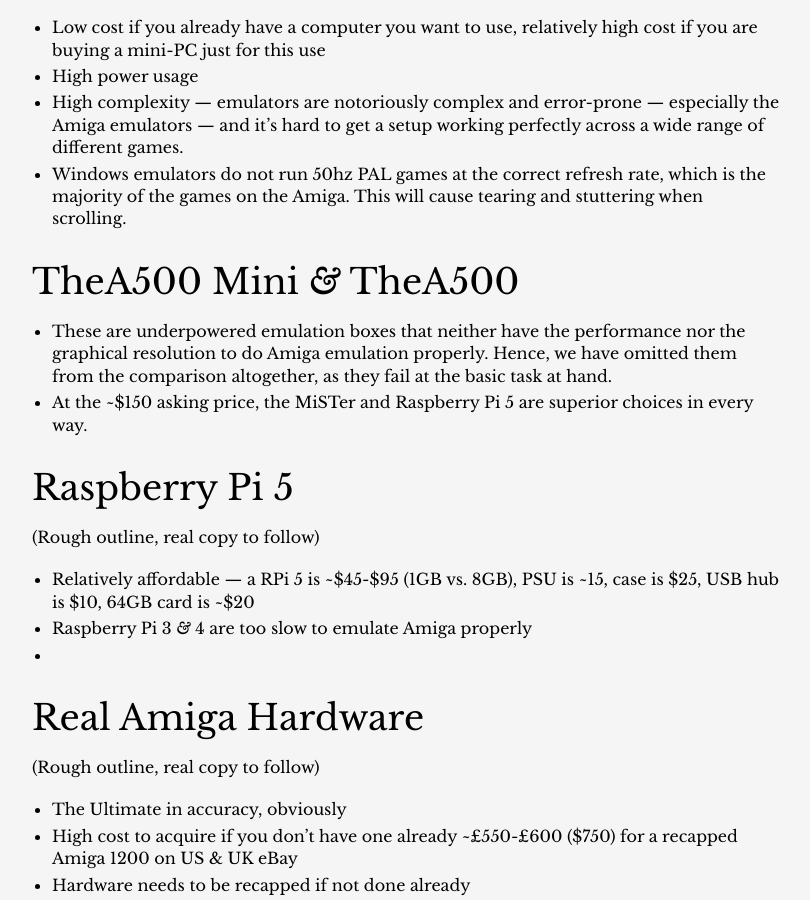
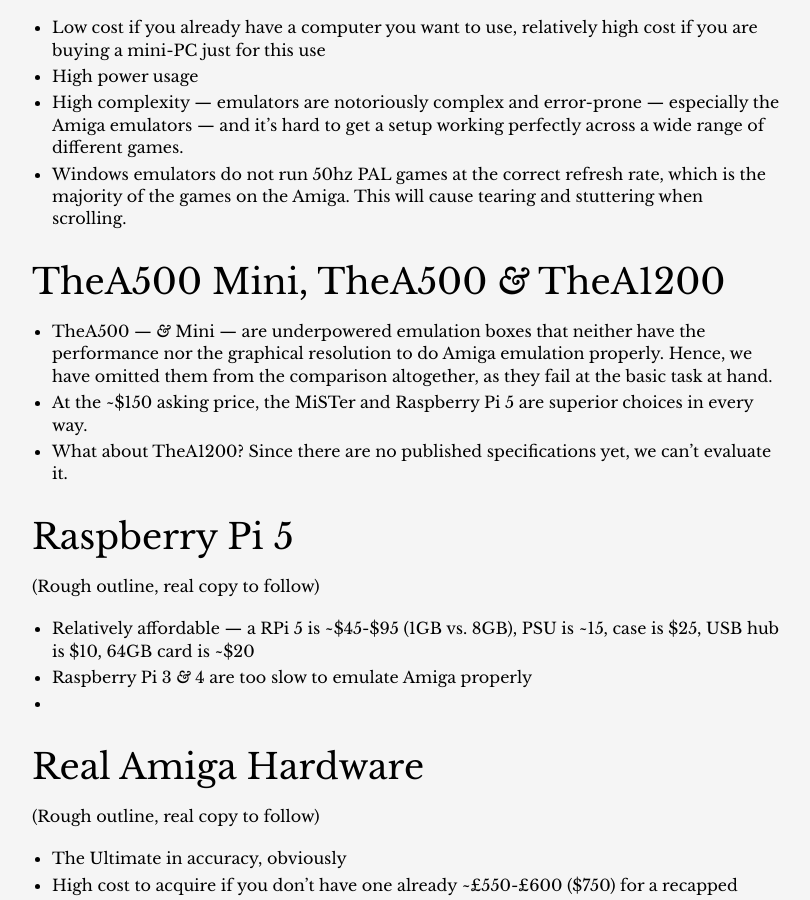
Before and after one commit to amigavision/amigavision.github.io, a Jekyll site: the page built from best.md, in a window 1280 px wide and 900 px high, scrolled down 439 px. Shown: the whole window, without its empty margins (233-1043 px from the left). Built offline with Jekyll 4.4.1, drawn with Linux system fonts in a browser that asks for light colours.

Commit message:
Add note about TheA1200

```diff
--- a/best.md
+++ b/best.md
@@ -14,10 +14,11 @@
 * High complexity — emulators are notoriously complex and error-prone — especially the Amiga emulators — and it’s hard to get a setup working perfectly across a wide range of different games.
 * Windows emulators do not run 50hz PAL games at the correct refresh rate, which is the majority of the games on the Amiga. This will cause tearing and stuttering when scrolling.
 
-## TheA500 Mini *&* TheA500
+## TheA500 Mini, TheA500 *&* TheA1200
 
-* These are underpowered emulation boxes that neither have the performance nor the graphical resolution to do Amiga emulation properly. Hence, we have omitted them from the comparison altogether, as they fail at the basic task at hand.
+* TheA500 — *&* Mini — are underpowered emulation boxes that neither have the performance nor the graphical resolution to do Amiga emulation properly. Hence, we have omitted them from the comparison altogether, as they fail at the basic task at hand.
 * At the ~$150 asking price, the MiSTer and Raspberry Pi 5 are superior choices in every way.
+* What about TheA1200? Since there are no published specifications yet, we can’t evaluate it.
 
 ## Raspberry Pi 5
 
```
